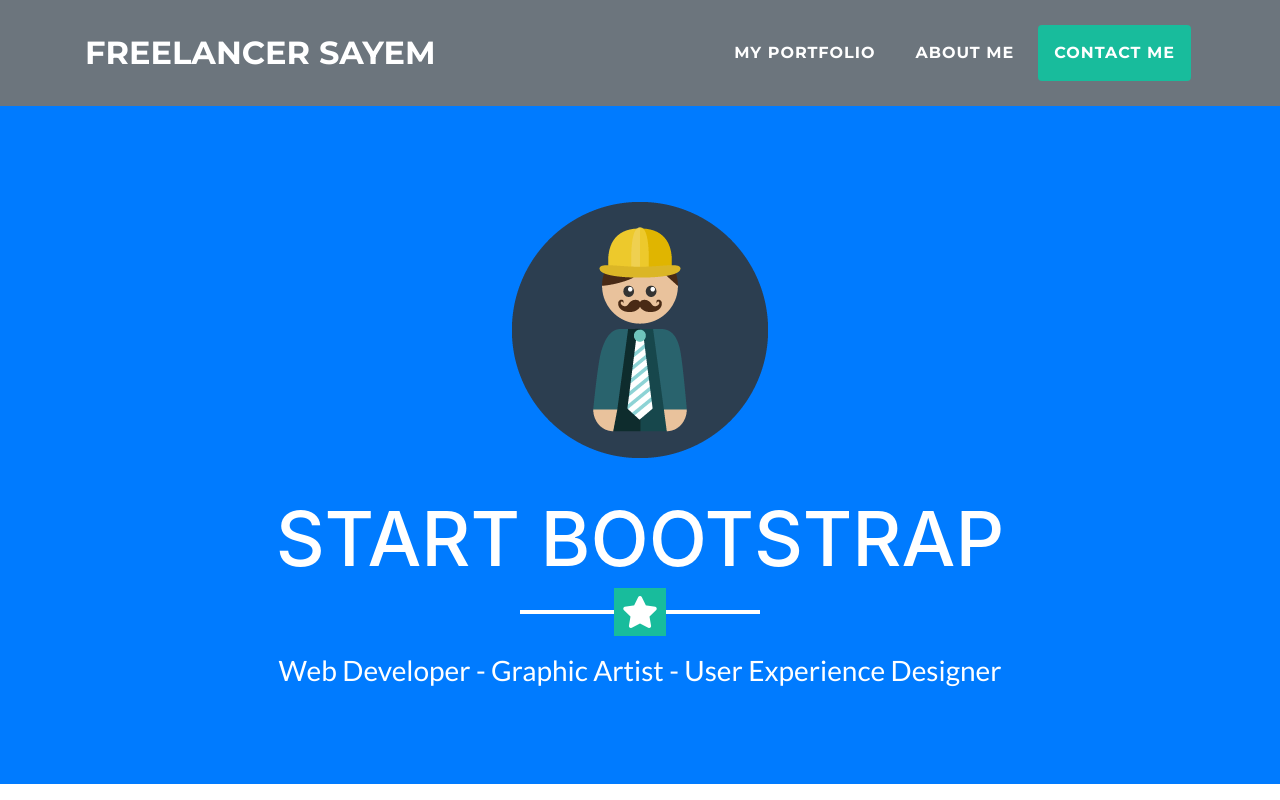
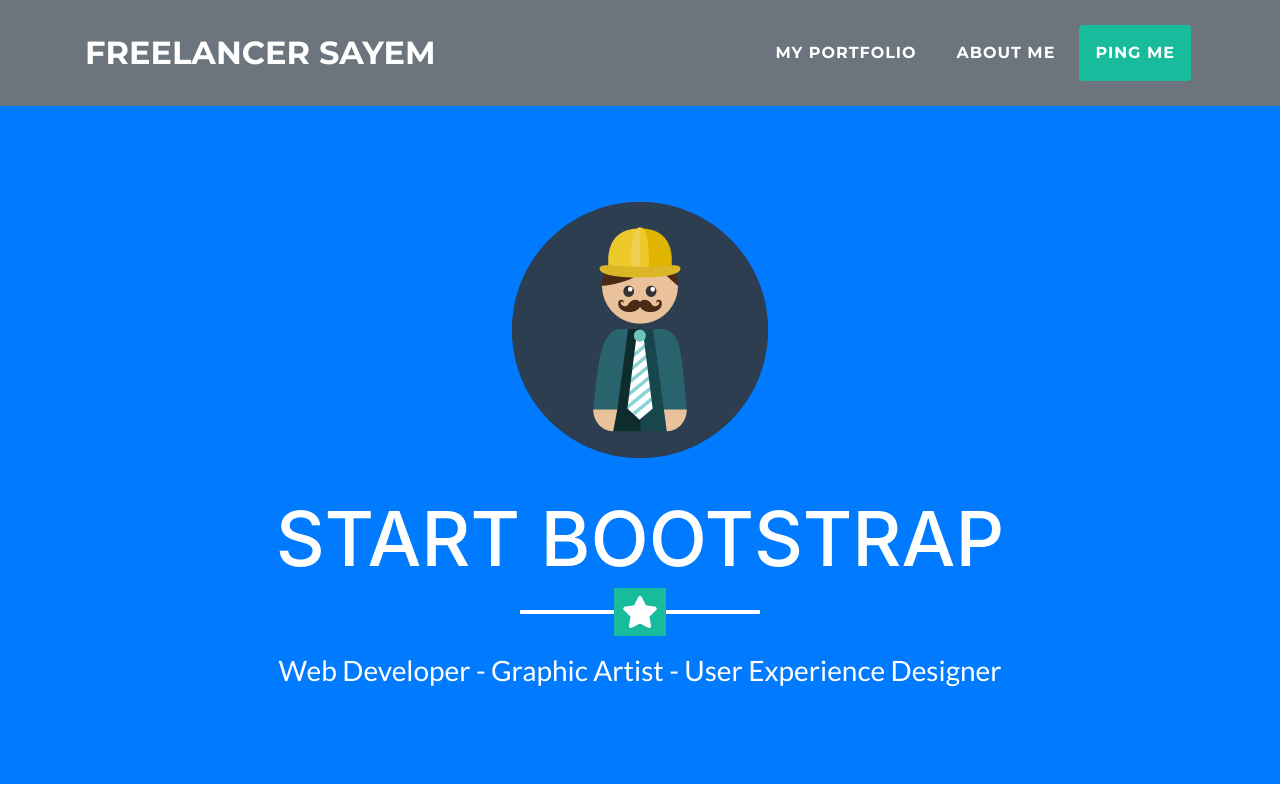
Before and after one commit to escrowbangla/escrowbangla.github.io, a website with bundled scripts: page index.html in a window 1280 px wide. Shown: the top 800 px of the page. Built offline with nearby package versions, Linux system fonts and the light colour scheme.

Commit message:
first commit

```diff
--- a/index.html
+++ b/index.html
@@ -45,7 +45,7 @@
               <a class="nav-link py-3 px-0 px-lg-3 rounded js-scroll-trigger" href="#about">About Me</a>
             </li>
             <li class="nav-item mx-0 mx-lg-1">
-              <a class="nav-link py-3 px-0 px-lg-3 rounded js-scroll-trigger" href="#contact">Contact Me</a>
+              <a class="nav-link py-3 px-0 px-lg-3 rounded js-scroll-trigger" href="#contact">Ping Me</a>
             </li>
           </ul>
         </div>
```
